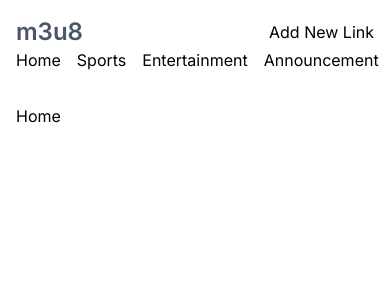
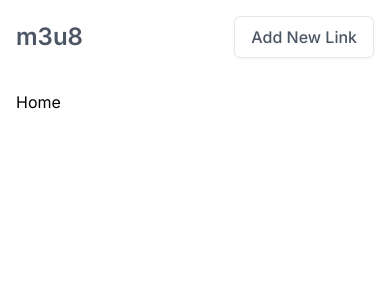
Before and after one commit to r-shafi/bdix-stream, a Next.js app: page / in a window 390 px wide. Shown: the top 300 px of the page. Built offline with nearby package versions, Linux system fonts and the light colour scheme.

Commit message:
update header

```diff
--- a/app/components/Header.tsx
+++ b/app/components/Header.tsx
@@ -1,4 +1,5 @@
 import Link from 'next/link';
+import Button from './Button';
 
 const LINKS = [
   { title: 'Home', href: '/' },
@@ -18,9 +19,11 @@ const Header = () => {
           m3u8
         </a>
         <div className="flex md:order-2 space-x-3 md:space-x-0 rtl:space-x-reverse">
-          <Link href="/editor">Add New Link</Link>
+          <Link href="/new">
+            <Button title="Add New Link"></Button>
+          </Link>
         </div>
-        <div className="flex items-center gap-4">
+        <div className="hidden md:flex items-center gap-4">
           {LINKS.map((link) => (
             <Link key={link.title} href={link.href}>
               {link.title}
```
